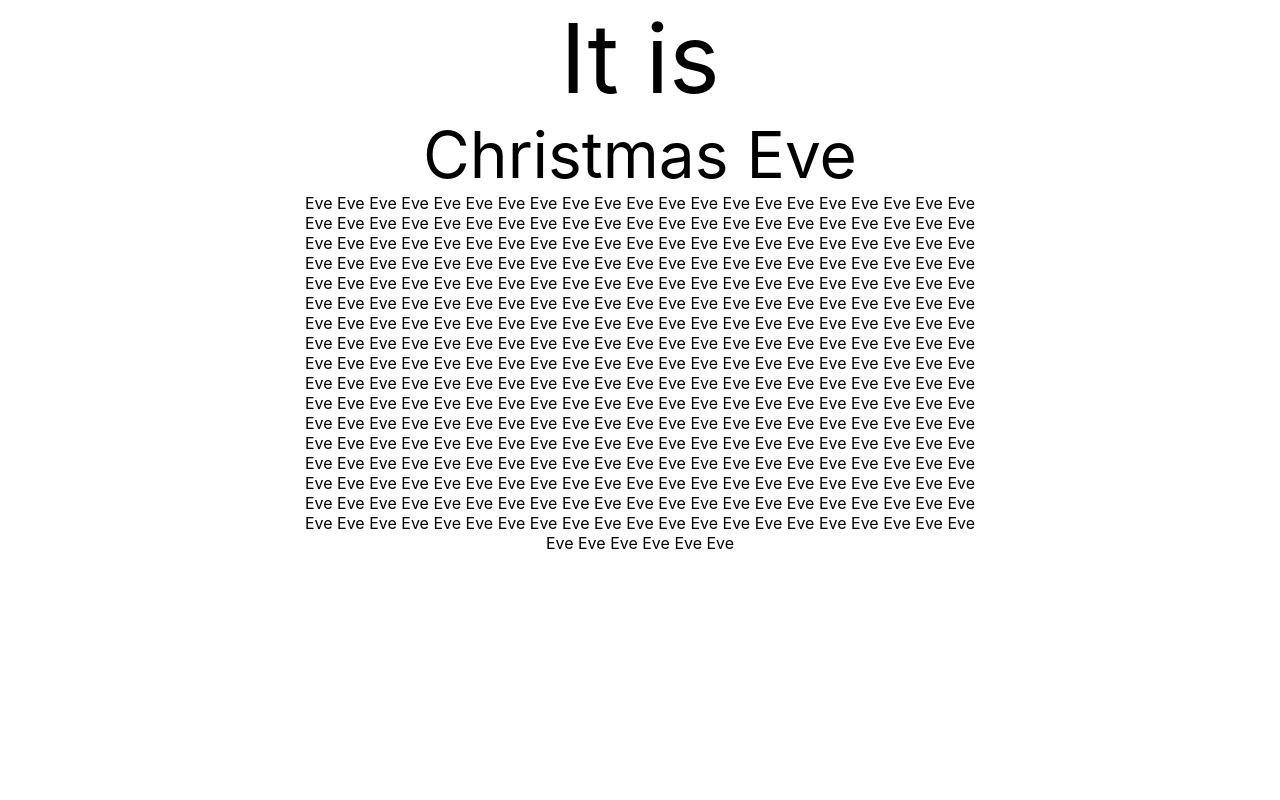
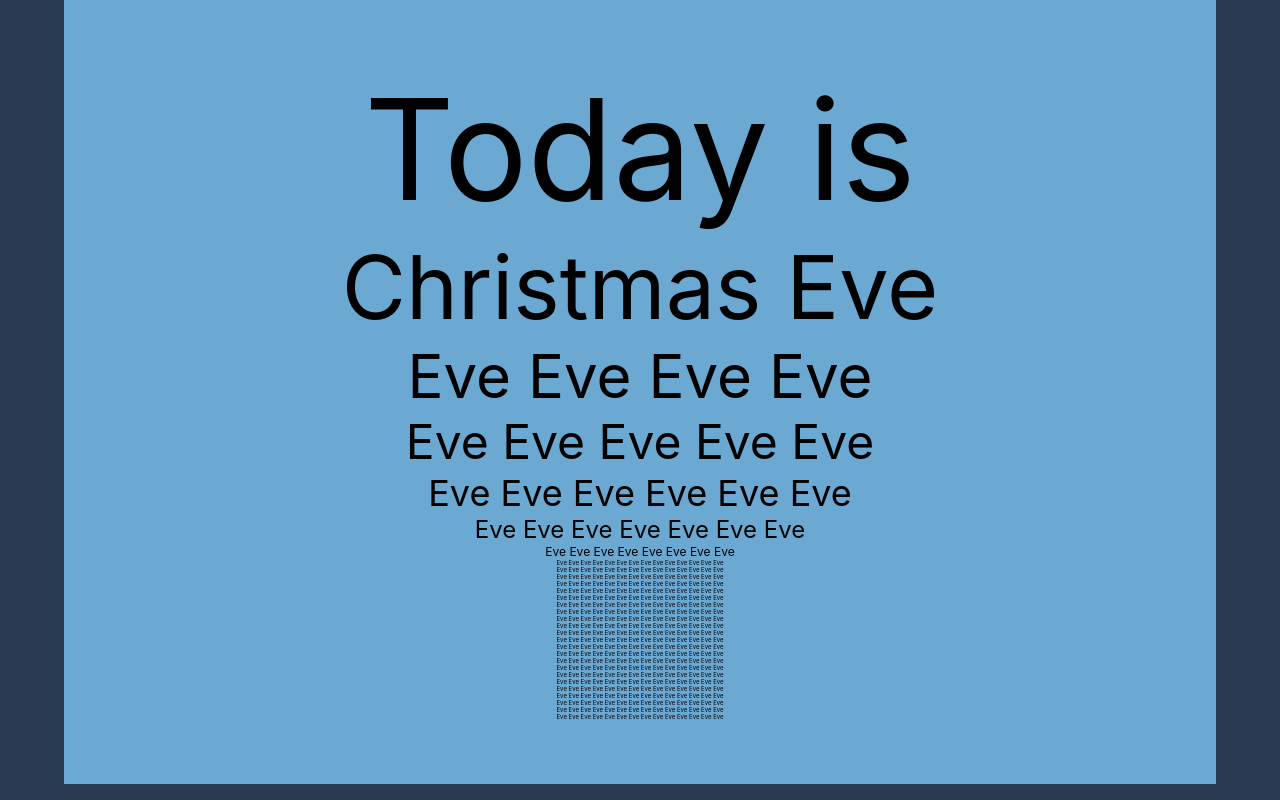
Before and after one commit to andremov/ChristmasEveProject, a React (Create React App) app in the folder christmaseve/: page / in a window 1280 px wide. Built offline with nearby package versions, Linux system fonts and the light colour scheme.

Commit message:
working on style

```diff
--- a/christmaseve/src/App.css
+++ b/christmaseve/src/App.css
@@ -1,10 +1,34 @@
-
-.font-huge {
-  font-size: 6rem;
+body {
+  font-size: 25%;
+  background-color: #2b3852;
 }
 
-.font-large {
-  font-size: 4rem;
+.color-blue {
+  background-color: #6ba9d3;
+}
+
+.d-block {
+  display: block;
+}
+
+.p-5 {
+  padding: 5%;
+}
+
+.center {
+  margin: auto;
+}
+
+.w-80 {
+  width: 80%;
+}
+
+.font-size-huge {
+  font-size: 35em;
+}
+
+.font-size-large {
+  font-size: 22em;
 }
 
 .text-center {
--- a/christmaseve/src/Components/ChristmasDay.js
+++ b/christmaseve/src/Components/ChristmasDay.js
@@ -8,6 +8,7 @@ export class ChristmasDay extends Component {
     };
 
     componentDidMount() {
+
         let current = new Date(2019, 11, 27);
         let nextChristmas =new Date (current.getFullYear(),11,25);
         let diff = this.daysBetween(current, nextChristmas);
@@ -19,22 +20,24 @@ export class ChristmasDay extends Component {
         let rows = [];
         if (diff !== 0) {
 
-            let wordsPerRow = 21;
-            let maxRows = Math.ceil((diff-1)/wordsPerRow);
-
-            let lastRowWords = ((diff-1)/wordsPerRow);
-            lastRowWords = lastRowWords%1;
-            lastRowWords = Math.ceil(lastRowWords*wordsPerRow);
-
-            for (let row = 0; row < maxRows; row++) {
+            let rowWords = 4;
+            let row = 0;
+            let w = diff-1;
+            while (w > 0) {
                 rows[row] = [];
                 rows[row].key = row;
                 rows[row].words = [];
-                let maxWords = row === maxRows-1? lastRowWords : wordsPerRow;
-                for (let word = 0; word < maxWords; word++) {
+                rows[row].size = (15-(3*row))+'em';
+                for (let word = 0; word < rowWords; word++) {
                     rows[row].words[word] = [];
                     rows[row].words[word].name = 'Eve';
                     rows[row].words[word].key = word;
+                }
+                w -= rowWords;
+                row ++;
+                rowWords ++;
+                if (rowWords > 8) {
+                    rowWords = 14;
                 }
             }
         }
@@ -57,15 +60,15 @@ export class ChristmasDay extends Component {
 
     render() {
         const rows = this.state.rows;
-        const diff = this.state.d;
+        const diff = this.state.diff;
 
         return(
-            <div className='text-center flex'>
-                <span className='font-huge'>It is</span>
-                <span className='font-large'>{diff === 0 ? ' Christmas Day!' : ' Christmas Eve '}</span>
+            <div className='center color-blue p-5 d-block w-80 text-center flex'>
+                <span className='font-size-huge'>Today is</span>
+                <span className='font-size-large'>{diff === 0 ? ' Christmas Day!' : ' Christmas Eve '}</span>
                 {rows.map(row => {
                     return (
-                    <span key = {row.key}>
+                    <span style={{fontSize: row.size}} key = {row.key}>
                         {row.words.map(word => {
                             return(
                             <span key={word.key}>
```
